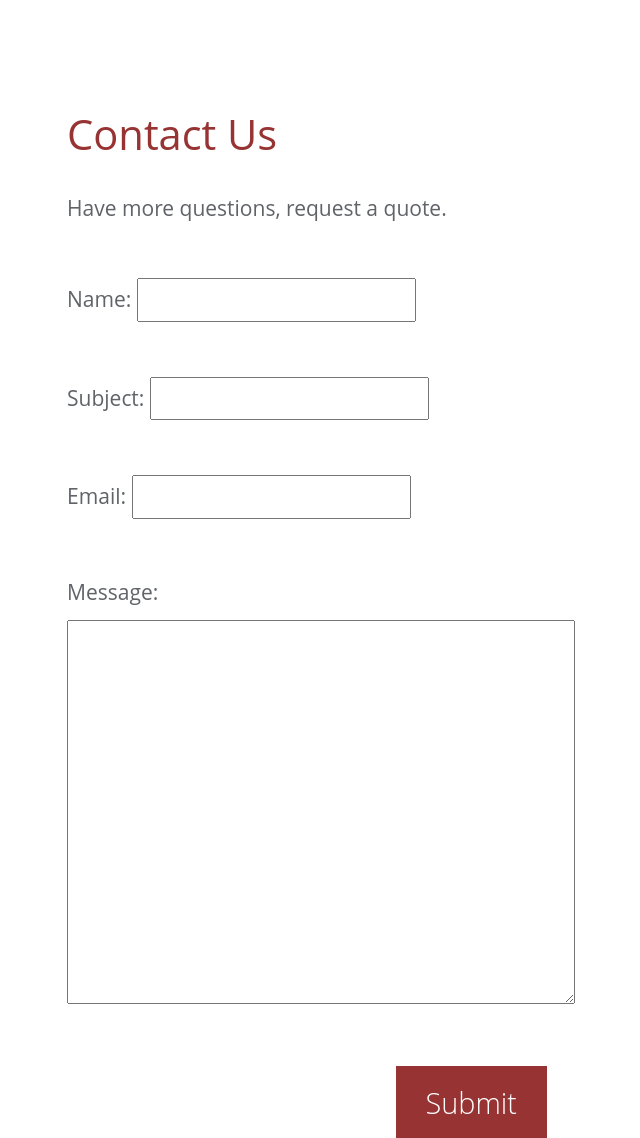
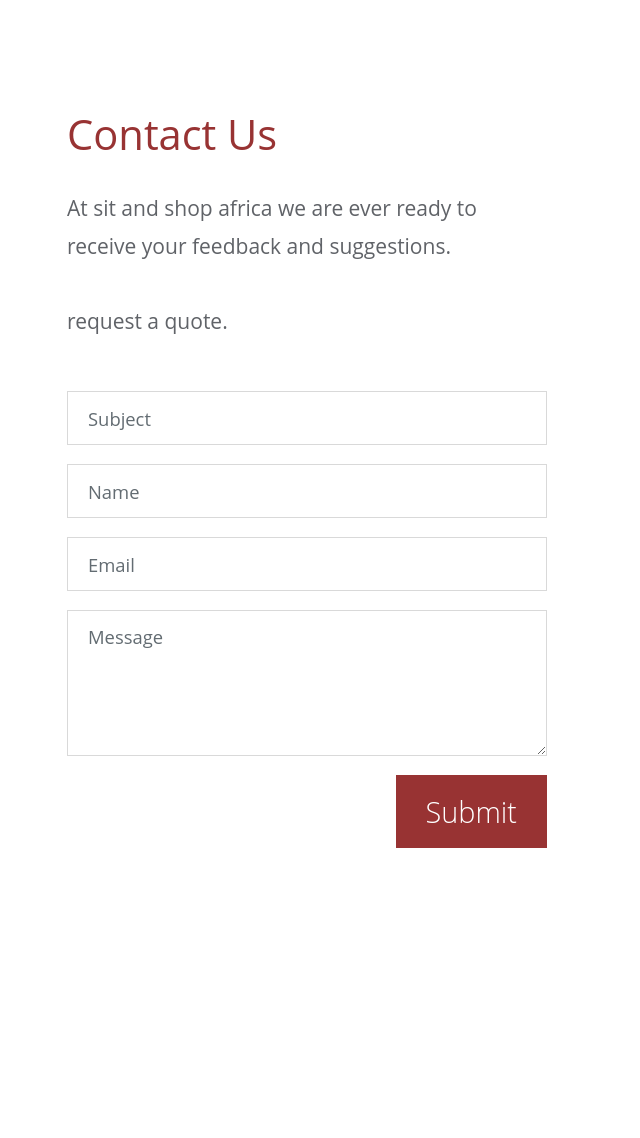
Before and after one commit to Balogunolalere/sit, a Django app: page / in a window 1280 px wide. Shown: the part 3607-4745 px from the top of the page, without its empty margins (48-688 px from the left). After the commit the page ends 4455 px from the top, so only its background shows below. Run offline with Django 3.2, Linux system fonts and the light colour scheme; some libraries are stand-ins or nearby versions.

Commit message:
New update for Heroku deployment

```diff
--- a/templates/index.html
+++ b/templates/index.html
@@ -1,5 +1,4 @@
 {% load static %}
-{% load crispy_forms_tags %}
 <!DOCTYPE html>
 <html lang="en">
 <head>
@@ -129,22 +128,33 @@ https://templatemo.com/tm-504-page-one
                 <div class="tm-page-content-width">
                     <div class="tm-translucent-white-bg tm-textbox tm-content-box tm-textbox-full-height">
                         <h2 class="tm-section-title tm-red-text">Contact Us</h2>
-                        <p>Have more questions, request a quote.</p>
+                        <p>At sit and shop africa we are ever ready to receive your feedback and suggestions.
+                         <br> <br>request a quote.</p>
 
                         <!-- contact form -->
+
                         <form action="{% url 'home' %}" method="post" class="tm-contact-form">
                             {% csrf_token %}
                             <div class="form-group">
-                                {{form.as_p}}
+                                <input type="subject" id="contact_subject" name="subject" class="form-control" placeholder="Subject"  required/>
+                            </div>
+                            <div class="form-group">
+                                <input type="text" id="contact_name" name="name" class="form-control" placeholder="Name"  required/>
+                            </div>
+                            <div class="form-group">
+                                <input type="email" id="contact_email" name="email" class="form-control" placeholder="Email"  required/>
+                            </div>
+                            <div class="form-group">
+                                <textarea id="contact_message" name="message" class="form-control" rows="5" placeholder="Message" required></textarea>
+                            </div>
                             <button type="submit" class="tm-btn">Submit</button>
-                            </div>
                         </form>
                     </div>
                 </div>
                 <div class="tm-copyright-div">
-                    <p class="tm-copyright-text">Copyright &copy; <span class="tm-current-year">2020</span> Aldoj
+                    <p class="tm-copyright-text">Copyright &copy; <span class="tm-current-year">2020</span> Aldoj Amazing Consult
 
-                    </p>
+                    - Design: Bandersnatchx86</p>
                 </div>
             </section>
         </div>
```
